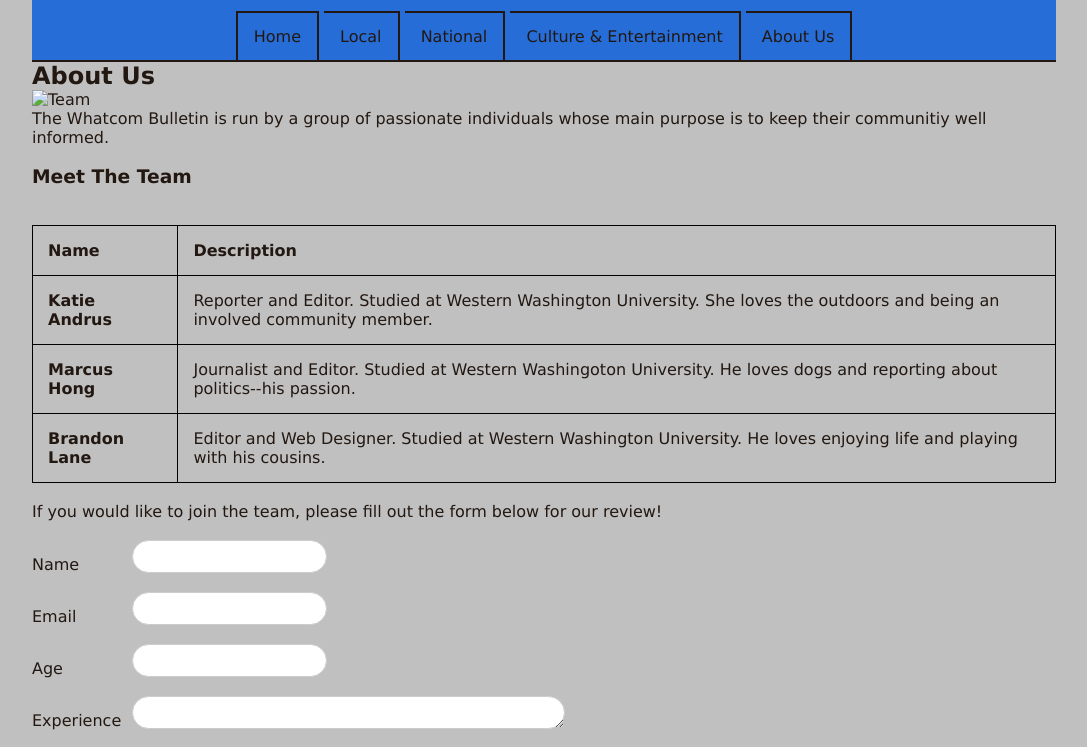
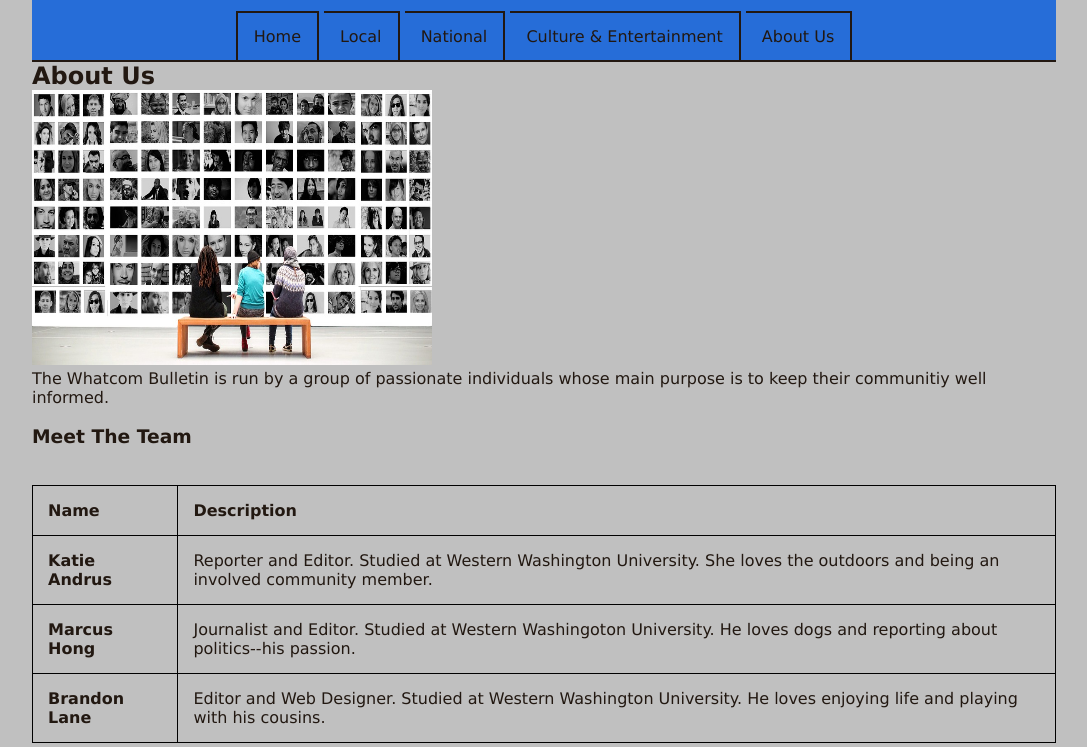
Before and after one commit to MehMage/CSCI-102, a plain HTML site: page about.html in a window 1280 px wide. Shown: the part 53-800 px from the top of the page, without its empty margins (96-1183 px from the left). Drawn offline with Linux system fonts and the light colour scheme; the site is published under a folder, as on GitHub Pages, so addresses that start at the root find nothing.

Commit message:
Update about.html

```diff
--- a/about.html
+++ b/about.html
@@ -41,7 +41,7 @@
             </div> <!--end of top-->
             <main>
                 <h2>About Us</h2>
-                <img src="/images/team.jpg" alt="Team"> <br>
+                <img src="images/team.jpg" alt="Team"> <br>
                 <p>
                     The Whatcom Bulletin is run by a group of passionate individuals whose main purpose is to keep their communitiy well informed. <br>
                     <br>
```
